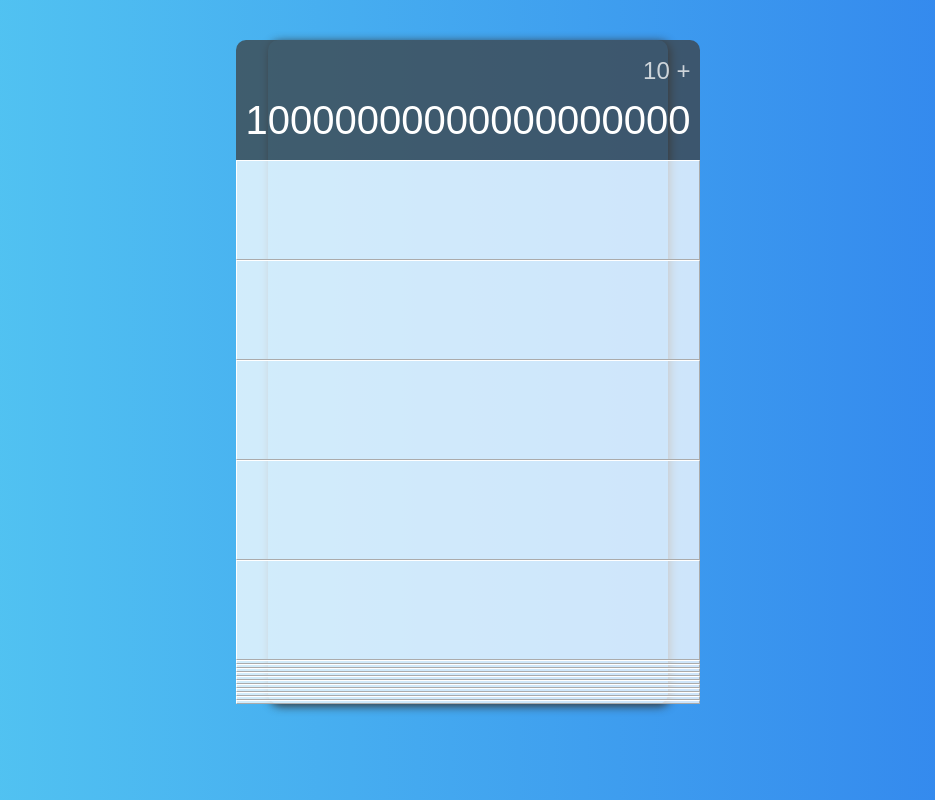
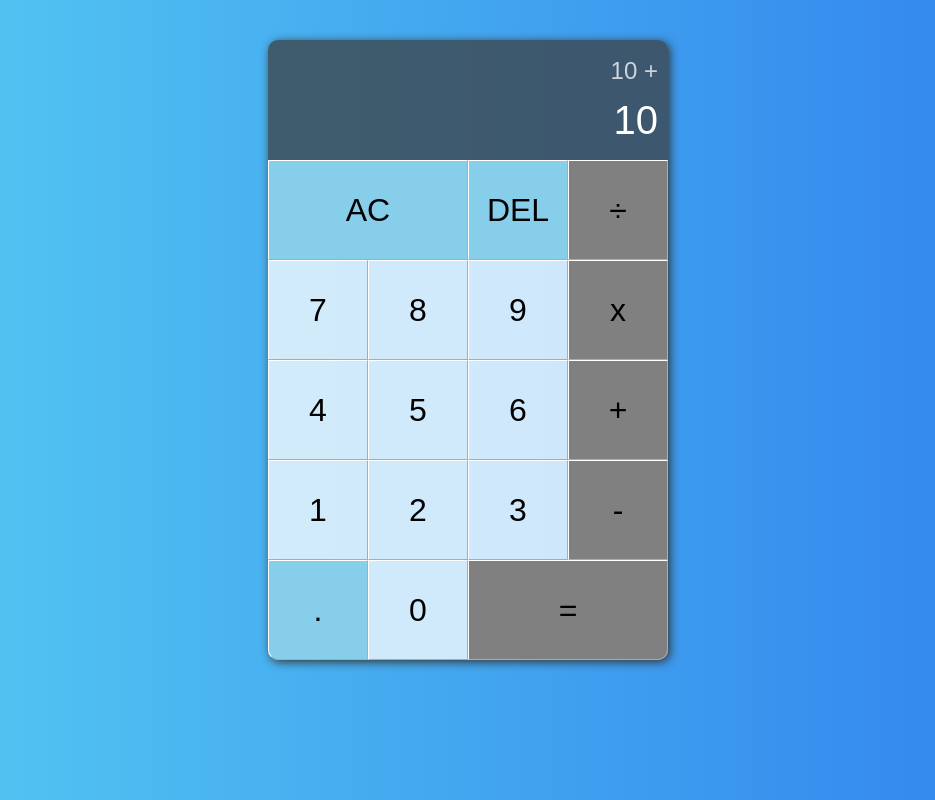
Before and after one commit to M3Try/react-calculator, a React (Create React App) app: page / in a window 1280 px wide. Shown: the whole page, without its empty margins (172-1107 px from the left). Built offline with nearby package versions, Linux system fonts and the light colour scheme.

Commit message:
Next Kommit Finishing Some Components Container, Screen & Buttons

```diff
--- a/src/components/Calculator/Styled/index.js
+++ b/src/components/Calculator/Styled/index.js
@@ -6,7 +6,7 @@
     align-content: center;
     width: 400px;
     margin: 40px auto;
-    grid-template-column: repeat(4, 100px);
+    grid-template-columns: repeat(4, 100px);
     grid-template-rows: minmax(120px, auto) repeat(5, 100px);
     box-shadow: 2px 2px 10px #333;
     border-radius: 10px;
@@ -25,11 +25,11 @@
     border-top-left-radius: 10px;
     border-top-right-radius: 10px;
 `
+
 export const Previous = styled.div`
     color: rgba(255, 255, 255, 0.75);
     font-size: 1.5rem;
 `
-
 export const Current = styled.div`
     color: white;
     font-size: 2.5rem;
@@ -44,4 +44,20 @@
     &:hover {
         background-color: rgba(255, 255, 255, 0.9);
     }
+
+    /* EXPANDED FORM EXAMPLE */
+    ${function ({ gridSpan }) {
+        if (gridSpan) {
+            return `grid-column: span ${gridSpan};`
+        }
+    }}
+
+    ${({ gridSpan }) => gridSpan && `grid-column: span ${gridSpan};`}
+    ${({ operation }) => operation && `background-color: gray;`}
+    ${({ control }) => control && `background-color: skyblue;`}
+    ${({ equals }) => equals && `border-bottom-right-radius: 10px; background-color: gray;`}
+    ${({ period }) => period && `border-bottom-left-radius: 10px; background-color: skyblue;`}
+
 `
+
+//Created by dagowaksdev @2021
--- a/src/components/Calculator/index.js
+++ b/src/components/Calculator/index.js
@@ -8,24 +8,28 @@
         <Container>
             <Screen>
                 <Previous>10 +</Previous>
-                <Current>10000000000000000000</Current>
+                <Current>10</Current>
             </Screen>
-            <Button></Button>
-            <Button></Button>
-            <Button></Button>
-            <Button></Button>
-            <Button></Button>
-            <Button></Button>
-            <Button></Button>
-            <Button></Button>
-            <Button></Button>
-            <Button></Button>
-            <Button></Button>
-            <Button></Button>
-            <Button></Button>
-            <Button></Button>
-            <Button></Button>
-            <Button></Button>
+            <Button gridSpan={2} control>AC</Button>
+            <Button control>DEL</Button>
+            <Button operation>÷</Button>
+            <Button>7</Button>
+            <Button>8</Button>
+            <Button>9</Button>
+            <Button operation>x</Button>
+            <Button>4</Button>
+            <Button>5</Button>
+            <Button>6</Button>
+            <Button operation>+</Button>
+            <Button>1</Button>
+            <Button>2</Button>
+            <Button>3</Button>
+            <Button operation>-</Button>
+            <Button period>.</Button>
+            <Button>0</Button>
+            <Button gridSpan={2} equals>=</Button>
         </Container>
     )
 }
+
+//Created by dagowaksdev @2021
```
